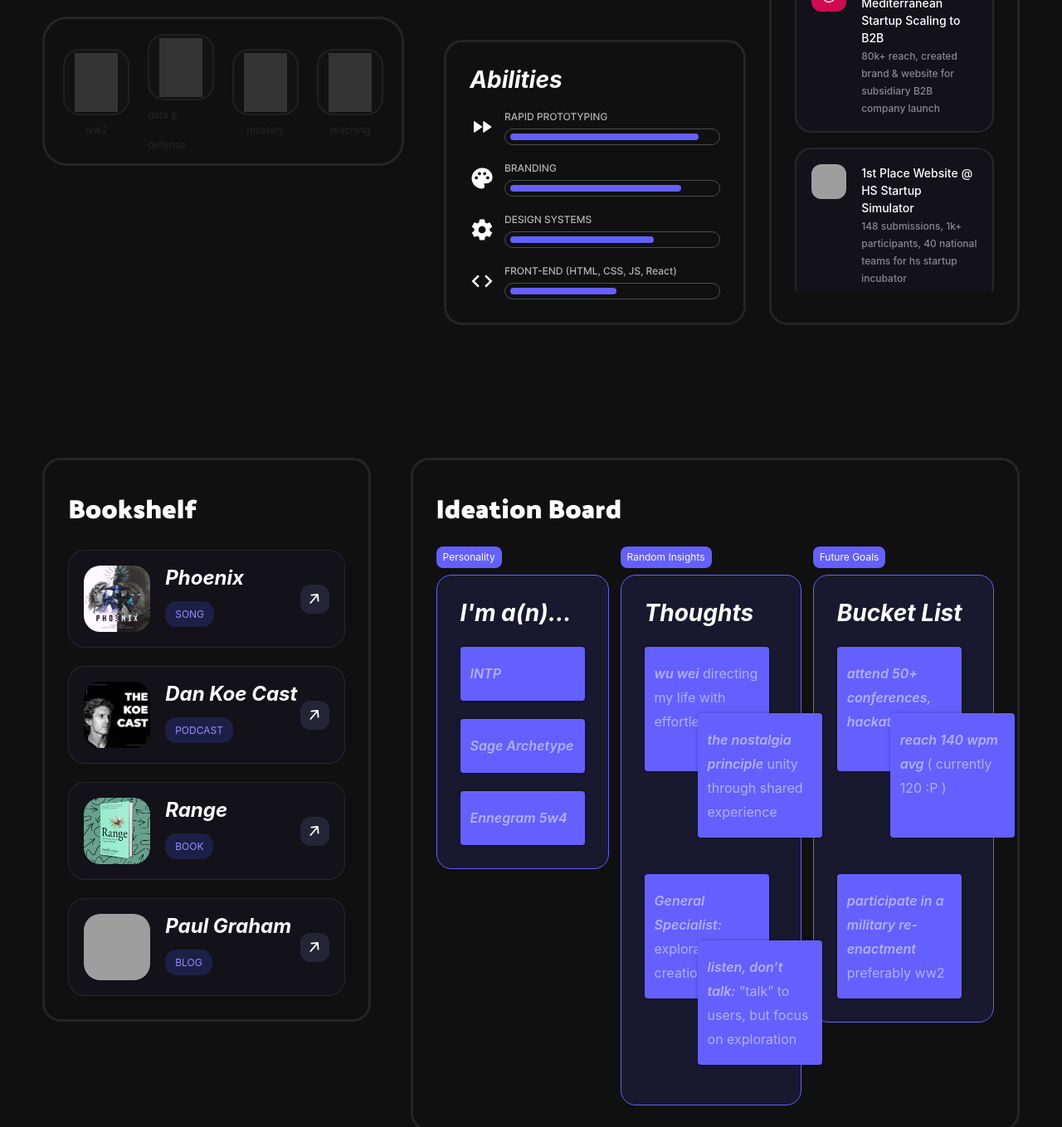
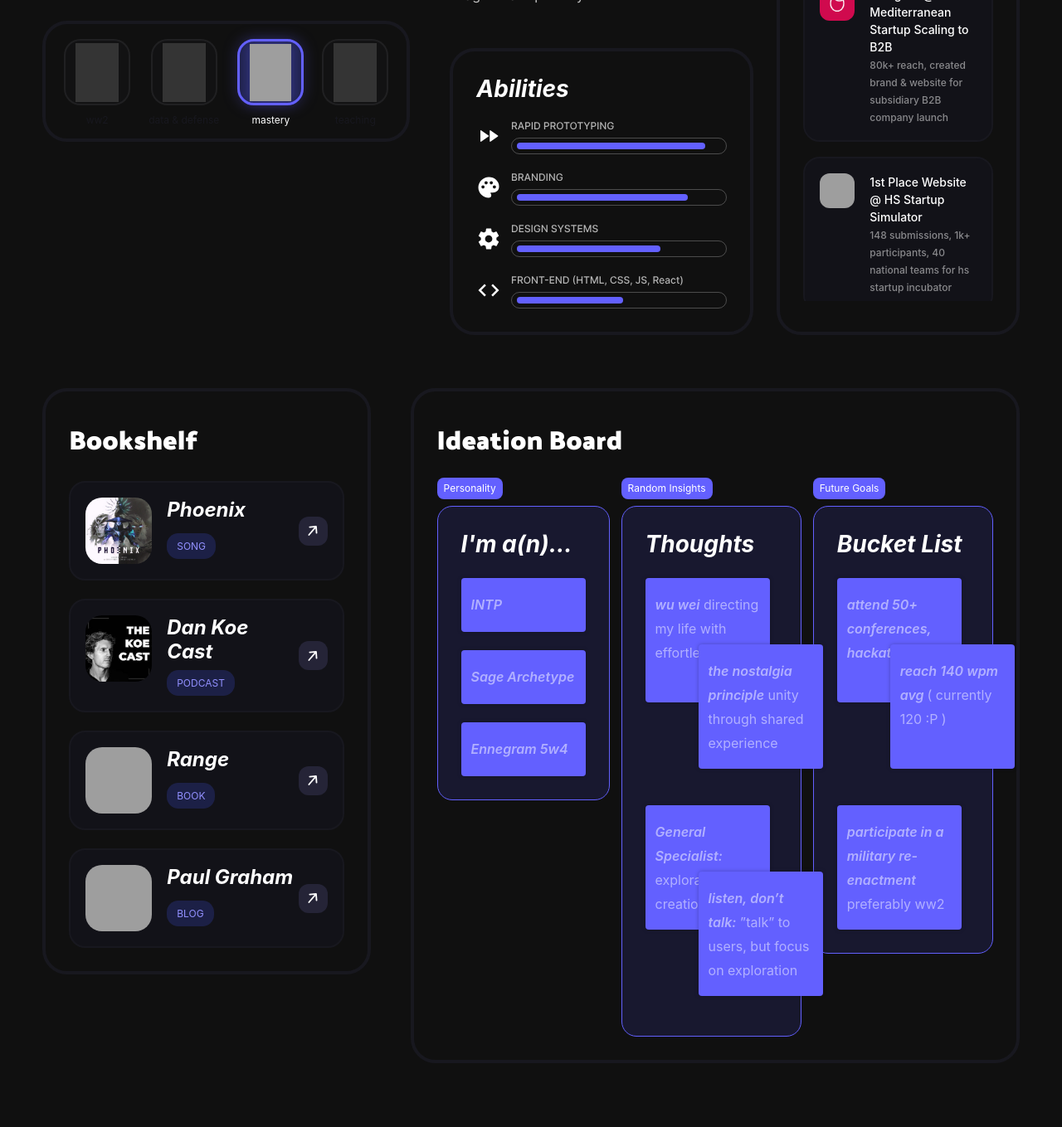
Before and after one commit to Jaslavie/personal-portfolio, a PHP site: page /about.html in a window 1280 px wide. Shown: the part 493-1852 px from the top of the page at 83% size. Run offline with PHP 8.4, Linux system fonts and the light colour scheme; some libraries are stand-ins or nearby versions; some web fonts are replaced; grey boxes are pictures that could not be loaded.

Commit message:
changed borders, some images for better brand consistency

```diff
--- a/about.html
+++ b/about.html
@@ -29,7 +29,7 @@
         <nav>
           <a href="index.html"
             ><img
-              src="images/jasmine wu logo text.png"
+              src="images/jasmineWuLogoLong.svg"
               class="logo"
               width="250px"
               height="auto"
@@ -38,7 +38,6 @@
           <div class="right-nav">
             <ul>
               <li id="work-nav"><a href="index.html#projects">work</a></li>
-              <li id="work-nav"><a href="play.html">play</a></li>
               <li id="hobbies-nav"><a href="hobbies.html">serendipity</a></li>
               <li id="about-nav"><a href="about.html" id="active">about</a></li>
             </ul>
@@ -66,7 +65,7 @@
       <div class="about-contain">
         <div class="dashboard-contain-left">
           <div class="profile-img">
-            <img src="images/Profile Picture Jasmine Wu BW.svg" />
+            <img src="images/about/Profile Picture Jasmine Wu.svg" />
           </div>
 
           <div class="inventory-contain">
@@ -92,10 +91,11 @@
               <a
                 href="https://youtu.be/6KUEigk4JCA?si=phG-MJd8T6QLnxNK"
                 target="_blank"
+                style = "background-color: var(--hoverBackground); border: var(--borderHover); opacity: 1; filter: var(--hoverBlur);"
               >
                 <img src="images/about/masteryBook.svg" alt="" />
               </a>
-              <p>mastery</p>
+              <p style="color: #fff;">mastery</p>
             </div>
             <div class="inventory-item">
               <a
@@ -274,7 +274,7 @@
         </div>
       </div>
 
-      <div class="about-contain">
+      <div class="about-contain" style="margin: 0 4vw 10vh 4vw;">
         <div class="bookshelf-contain">
           <h2>Bookshelf</h2>
           <div class="bookshelf-item">
@@ -312,7 +312,7 @@
           </div>
           <div class="bookshelf-item">
             <div class="bookshelf-left">
-              <img src="images/about/range banner.png" alt="" />
+              <img src="images/about/range banner 2.svg" alt="" />
               <div class="bookshelf-center-text">
                 <h3>Range</h3>
                 <div class="tag">BOOK</div>
@@ -327,7 +327,7 @@
           </div>
           <div class="bookshelf-item">
             <div class="bookshelf-left">
-              <img src="images/about/y combinator logo.png" alt="" />
+              <img src="images/about/y combinator logo 1.svg" alt="" />
               <div class="bookshelf-center-text">
                 <h3>Paul Graham</h3>
                 <div class="tag">BLOG</div>
@@ -664,8 +664,8 @@
           origin: "left",
         });
         ScrollReveal().reveal(
-          ".ideation-contain, .coffee-contain, .dashboard-contain-left, .dashboard-contain, .bookshelf-contain, .tagAbout, .tag, .pins-contain, .btn-new, .solid-contain, .subsubsub-title, h1, .subsub-title, .callout, p, li",
-          { delay: 100, origin: "bottom" },
+          ".ideation-contain, .coffee-contain, .dashboard-contain-left, .skills-contain, .dash-header-contain, .prev-contain,  .bookshelf-contain, .pins-contain, .btn-new, .solid-contain, .subsubsub-title, h1, .subsub-title, .callout",
+          { delay: 400, origin: "bottom" },
         );
         ScrollReveal().reveal(".nav-container, .nav-container p", {
           delay: 200,
--- a/index.html
+++ b/index.html
@@ -46,7 +46,7 @@
         <nav>
           <a href="index.html"
             ><img
-              src="images/jasmine wu logo text.png"
+              src="images/jasmineWuLogoLong.svg"
               class="logo"
               width="250px"
               height="auto"
@@ -55,7 +55,6 @@
           <div class="right-nav">
             <ul>
               <li id="work-nav"><a href="#projects" id="active">work</a></li>
-              <li id="work-nav"><a href="play.html">play</a></li>
               <li id="hobbies-nav"><a href="hobbies.html">serendipity</a></li>
               <li id="about-nav"><a href="about.html">about</a></li>
             </ul>
--- a/style.css
+++ b/style.css
@@ -11,10 +11,10 @@
   --outline: rgba(135, 135, 135, 0.25);
   --textColor: rgba(255, 255, 255, 0.5);
   --hoverBackground: rgba(72, 91, 255, 0.15);
-  --borderHover: 2px solid var(--prim);
-  --border: 2px solid var(--card);
-  --cardBorderColor: rgba(225, 225, 225, 0.1);
-  --cardBorder: 3px solid var(--cardBorderColor);
+  --borderHover: 3px solid var(--prim);
+  --border: 3px solid var(--card);
+  --cardBorderColor: #18181f;
+  --cardBorder: 4px solid var(--cardBorderColor);
   --hoverBlur: drop-shadow(0px 0px 8px rgba(99, 96, 255, 0.5));
   --transitionHover: 500ms background-color ease-in-out,
     500ms border ease-in-out;
@@ -904,7 +904,7 @@ p.black {
   grid-template-columns: 0.7fr 1.3fr;
   gap: 48px;
   width: 92vw;
-  margin: 20vh 4vw;
+  margin: 20vh 4vw 8vh 4vw;
   justify-content: center;
   height: auto;
   align-items: start;
@@ -948,6 +948,7 @@ p.black {
   color: var(--cardBorderColor);
   font-size: 12px;
   transition: color 500ms ease;
+  white-space: nowrap;
 }
 .inventory-item:hover p {
   color: #fff;
@@ -1049,7 +1050,7 @@ p.black {
   padding: 28px;
   display: grid;
   grid-template-columns: auto;
-  border-radius: 22px;
+  border-radius: 30px;
   gap: 18px;
   width: fit-content;
   height: 100%;
@@ -1188,7 +1189,7 @@ p.black {
   align-items: center;
   width: 100%;
   border-radius: 20px;
-  border: 1px solid var(--cardBorderColor);
+  border: 2px solid var(--cardBorderColor);
   background-color: var(--darkCard);
   padding: 18px;
   display: flex;
@@ -1297,8 +1298,8 @@ h1 span,
   gap: 12px;
 }
 .tagAbout a {
-  padding: 8px 18px;
-  border: 2px solid rgba(255, 255, 255, 0.15);
+  padding: 12px 22px;
+  border: 3px solid var(--cardBorderColor);
   color: #ffffff;
   display: grid;
   grid-auto-flow: column;
@@ -1306,7 +1307,7 @@ h1 span,
   justify-content: center;
   align-items: center;
   gap: 8px;
-  border-radius: 14px;
+  border-radius: 16px;
   transition: var(--transitionHover);
   white-space: nowrap;
 }
```
Also changed, not shown: images/about/range banner 2.svg (added), images/about/y combinator logo 1.svg (added), images/jasmineWuLogoLong.svg (added), 2 other files.
